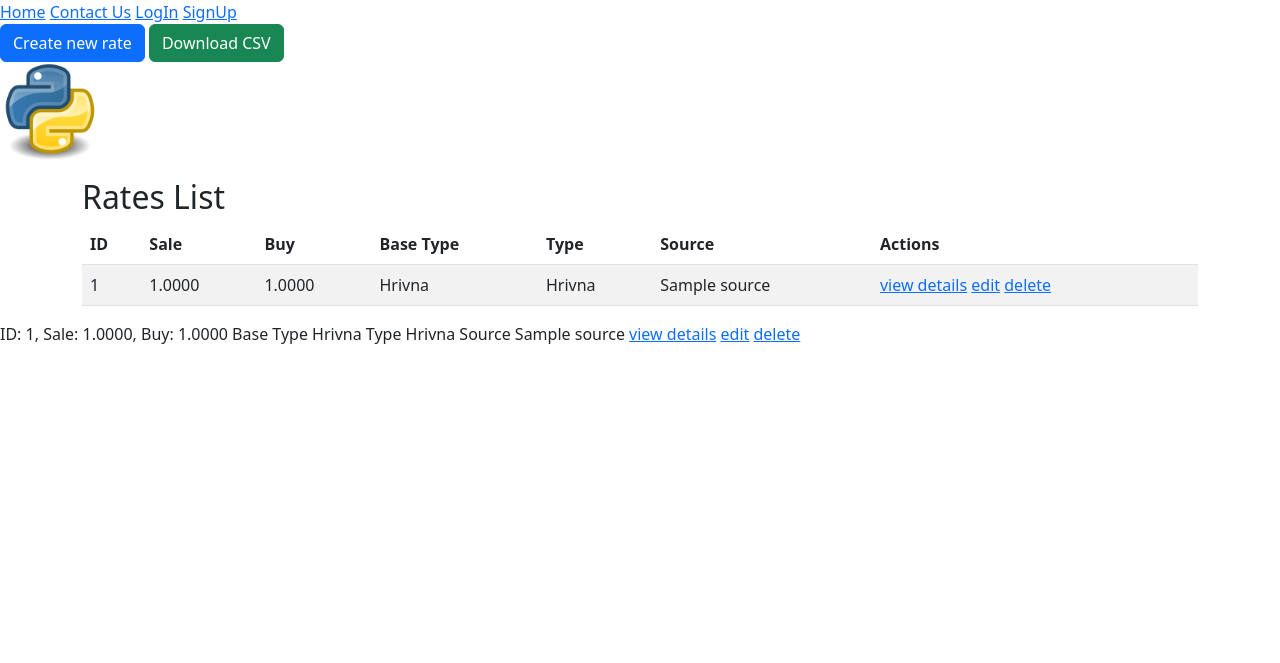
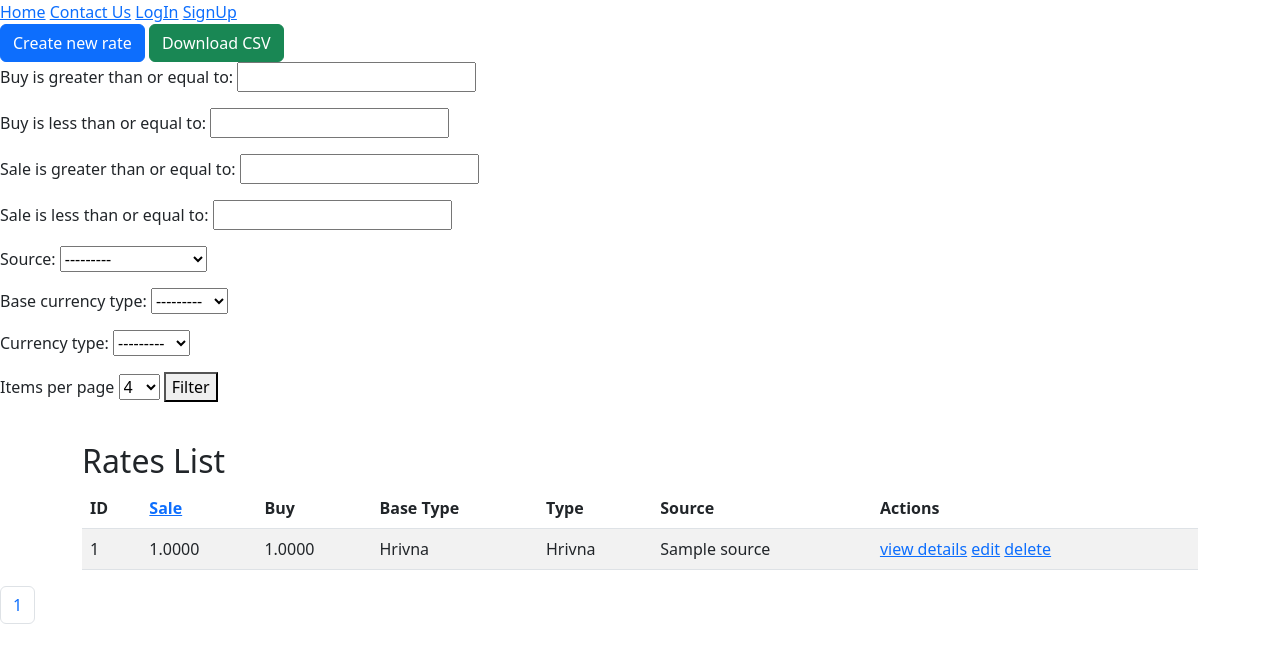
Before and after one commit to DmytroKaminskiy/currency_8, a Django app: page /currency/rate/list/ in a window 1280 px wide. Shown: the top 663 px of the page. Run offline with Django 4.2, Linux system fonts and the light colour scheme; tables that the repository leaves empty hold one stand-in row (values such as "Sample post").

Commit message:
lesson19

```diff
--- /dev/null
+++ b/app/currency/filters.py
@@ -0,0 +1,15 @@
+import django_filters
+from currency.models import Rate
+
+
+# gt, gte, lt, lte, [i]exact, isnull, [i]startswith, [i]endswith, [i]contains, date, in
+class RateFilter(django_filters.FilterSet):
+    class Meta:
+        model = Rate
+        fields = {
+            'buy': ('gte', 'lte'),  # buy__gte, buy__lte
+            'sale': ('gte', 'lte'),  # buy__gte, buy__lte
+            'source': ('exact', ),
+            'base_currency_type': ('exact', ),
+            'currency_type': ('exact', ),
+        }
--- a/app/currency/templates/currency/rate_list.html
+++ b/app/currency/templates/currency/rate_list.html
@@ -12,9 +12,24 @@
         <a href="{% url 'currency:rate_download' %}" class="btn btn-success"
            role="button">Download CSV</a>
     </div>
-    <div>
-    <img src="{% static "img/Python.svg.png" %}" height="100" width="100">
-    </div>
+    {#    <div>#}
+    {#        <img src="{% static "img/Python.svg.png" %}" height="100" width="100">#}
+    {#    </div>#}
+
+    <form method="get">
+        {{ filter.form.as_p }}
+        <label for="id-page_size">Items per page</label>
+        <select name="page_size" id="id-page_size">
+            {% for page_size_option in page_size_options %}
+                 <option value="{{ page_size_option }}"
+                         {% if page_size == page_size_option %}selected{% endif %}>
+                     {{ page_size_option }}
+                 </option>
+            {% endfor %}
+        </select>
+        <button type="submit">Filter</button>
+    </form>
+    <br>
 
     <div class="container mt-3">
         <h2>Rates List</h2>
@@ -22,7 +37,7 @@
             <thead>
             <tr>
                 <th>ID</th>
-                <th>Sale</th>
+                <th><a href="{% url 'currency:rate_list' %}?{{ filters_params }}">Sale</a></th>
                 <th>Buy</th>
                 <th>Base Type</th>
                 <th>Type</th>
@@ -50,17 +65,5 @@
         </table>
     </div>
 
-    {% for rate in rate_list %}
-        <div>
-            ID: {{ rate.id }},
-            Sale: {{ rate.sale }},
-            Buy: {{ rate.buy }}
-            Base Type {{ rate.get_base_currency_type_display }}
-            Type {{ rate.get_currency_type_display }}
-            Source {{ rate.source.name }}
-            <a href="{% url 'currency:rate_details' rate.id %}">view details</a>
-            <a href="{% url 'currency:rate_update' pk=rate.id %}">edit</a>
-            <a href="{% url 'currency:rate_delete' rate.id %}">delete</a>
-        </div>
-    {% endfor %}
+    {% include 'parts/pagination.html' %}
 {% endblock main_content %}
--- /dev/null
+++ b/app/currency/templates/parts/pagination.html
@@ -0,0 +1,16 @@
+<nav aria-label="Page navigation example">
+    <ul class="pagination">
+        {% if page_obj.has_previous %}
+            <li class="page-item"><a class="page-link"
+                                     href="?page={{ page_obj.previous_page_number }}&{{ filters_params }}">Previous</a></li>
+        {% endif %}
+
+        {% for page_num in page_obj.paginator.page_range %}
+            <li class="page-item"><a class="page-link" href="?page={{ page_num }}&{{ filters_params }}">{{ page_num }}</a></li>
+        {% endfor %}
+
+        {% if page_obj.has_next %}
+            <li class="page-item"><a class="page-link" href="?page={{ page_obj.next_page_number }}&{{ filters_params }}">Next</a></li>
+        {% endif %}
+    </ul>
+</nav>
--- a/app/currency/views.py
+++ b/app/currency/views.py
@@ -10,7 +10,9 @@
 from django.views import generic
 # from settings import settings BAD
 from django.conf import settings
+from django_filters.views import FilterView
 
+from currency.filters import RateFilter
 from currency.resources import RateResource
 from currency.models import Rate, ContactUs
 from currency.forms import RateForm
@@ -36,14 +38,41 @@
 
 
 # class RateListView(UserPassesTestMixin, generic.ListView):
-class RateListView(generic.ListView):
+class RateListView(FilterView):
     queryset = Rate.objects.all().select_related('source')
     template_name = 'currency/rate_list.html'
+    paginate_by = 5
+    filterset_class = RateFilter
+    page_size_options = ['4', '8', '12', '24', '36']
     # raise_exception = True
 
-    # def get_context_data(self, *args, **kwargs):
-    #     Rate.objects.last()
-    #     return super().get_context_data(*args, **kwargs)
+    def get_context_data(self, *args, **kwargs):
+        # if type(self) == FilterView:
+        #     pass
+        # elif type(self) == generic.ListView:
+        #     pass
+
+        # Rate.objects.last()
+        context: dict = super().get_context_data(*args, **kwargs)
+
+        # remove `page` param from query_string
+        filters_params = self.request.GET.copy()
+        if self.page_kwarg in filters_params:  # self.page_kwarg == 'page'
+            del filters_params[self.page_kwarg]
+
+        context['filters_params'] = filters_params.urlencode()
+        context['page_size'] = self.get_paginate_by()
+        context['page_size_options'] = self.page_size_options
+
+        return context
+
+    def get_paginate_by(self, queryset=None):
+        if self.request.GET.get('page_size') in self.page_size_options:
+            paginate_by = self.request.GET['page_size']
+        else:
+            paginate_by = self.paginate_by
+
+        return paginate_by
 
     # def test_func(self):
     #     return False
--- a/app/settings/settings.py
+++ b/app/settings/settings.py
@@ -44,6 +44,7 @@
     "debug_toolbar",
     'rangefilter',
     'import_export',
+    'django_filters',
 
     'currency',
     'accounts',
--- a/requirements.txt
+++ b/requirements.txt
@@ -4,6 +4,7 @@
 django-admin-rangefilter
 django-import-export
 celery
+django-filter
 
 # dev
 # TODO check view name is not displayed
```
